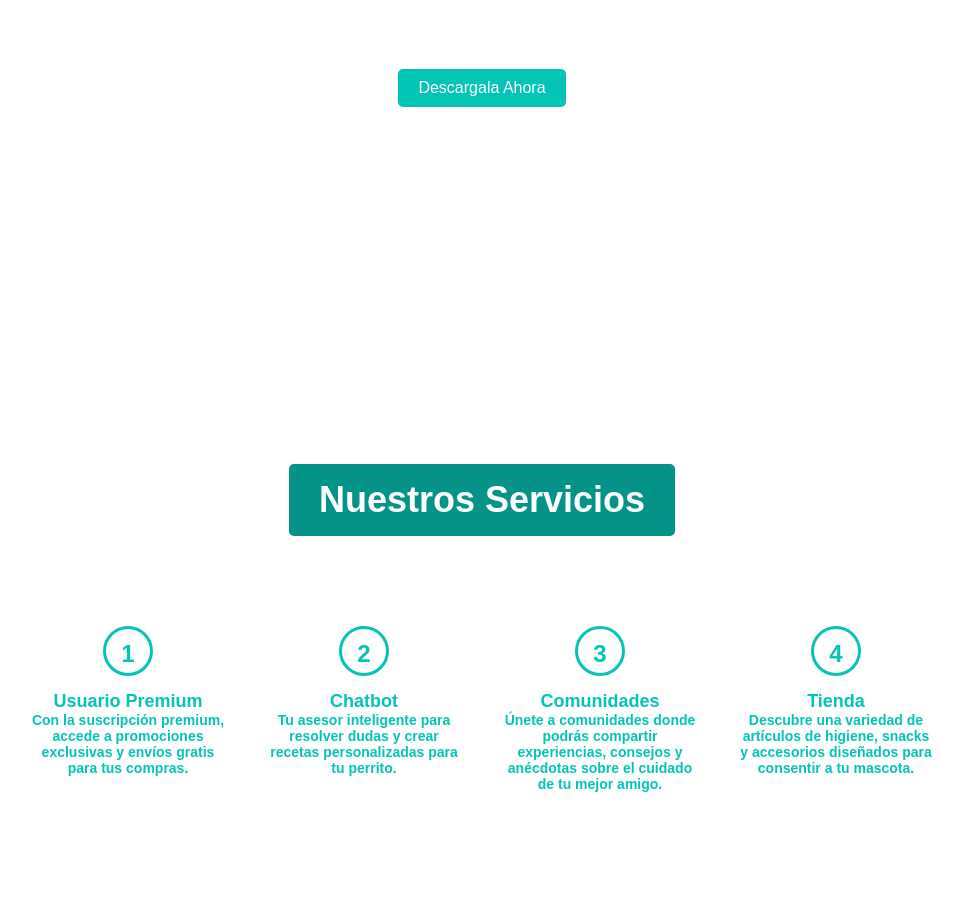
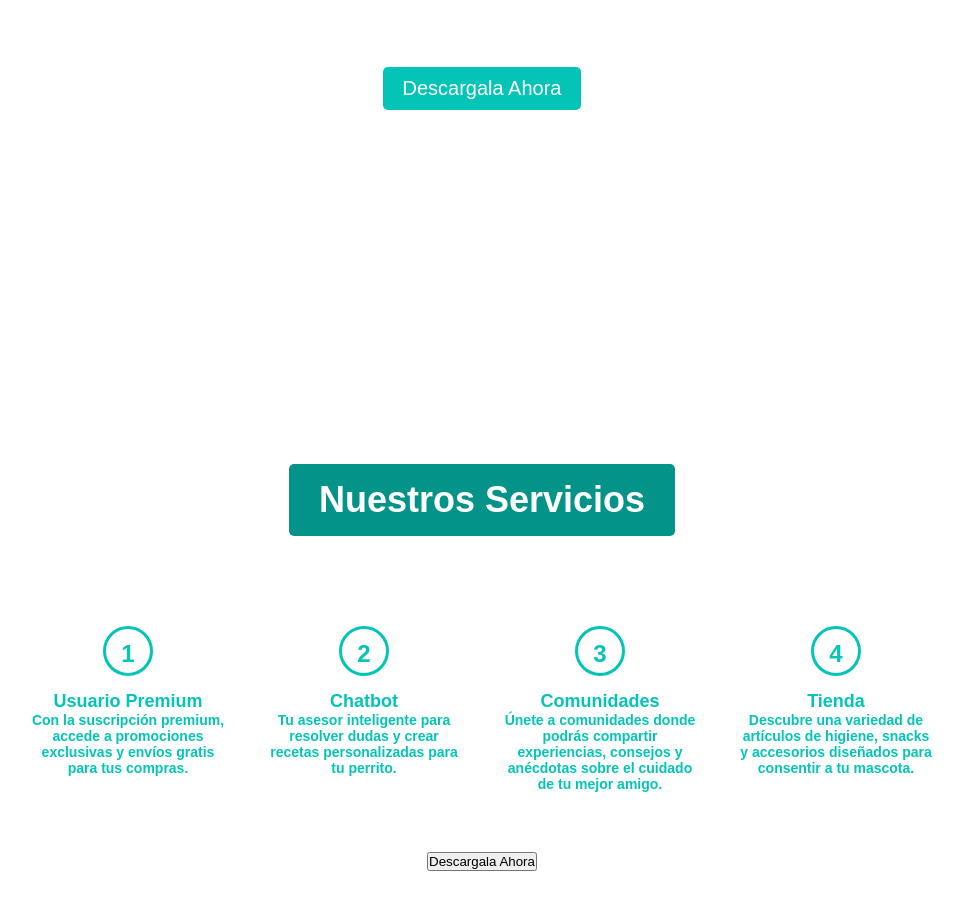
Before and after one commit to rmonterr4/petfly, a plain HTML site: page index.html in a window 1280 px wide. Shown: the part 396-1306 px from the top of the page, without its empty margins (158-1120 px from the left). Drawn offline with Linux system fonts and the light colour scheme.

Commit message:
Cuarto Commit (correcciones) - Cambios totalmente nuevos

```diff
--- a/index.html
+++ b/index.html
@@ -69,6 +69,9 @@
           </p>
       </div>
     </div>
+    <a href="https://play.google.com/store/apps?hl=es_CO">
+      <button>Descargala Ahora</button>
+    </a>
   </section>
 </body>
 </html>
--- a/styles.css
+++ b/styles.css
@@ -108,7 +108,7 @@ nav ul li a:hover {
 .hero-content a button {
   background-color: #04c4b7;
   color: white;
-  font-size: 16px;
+  font-size: 20px;
   padding: 10px 20px;
   border: none;
   border-radius: 5px;
```
